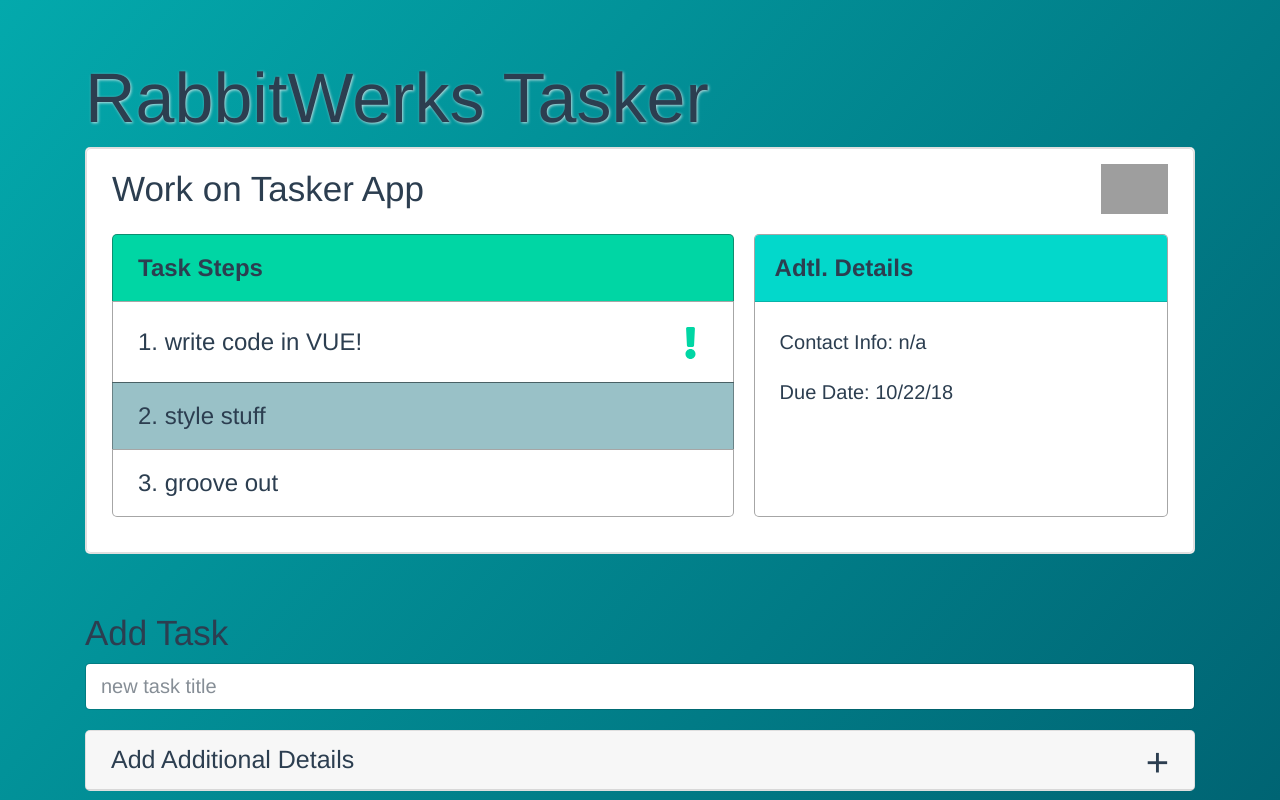
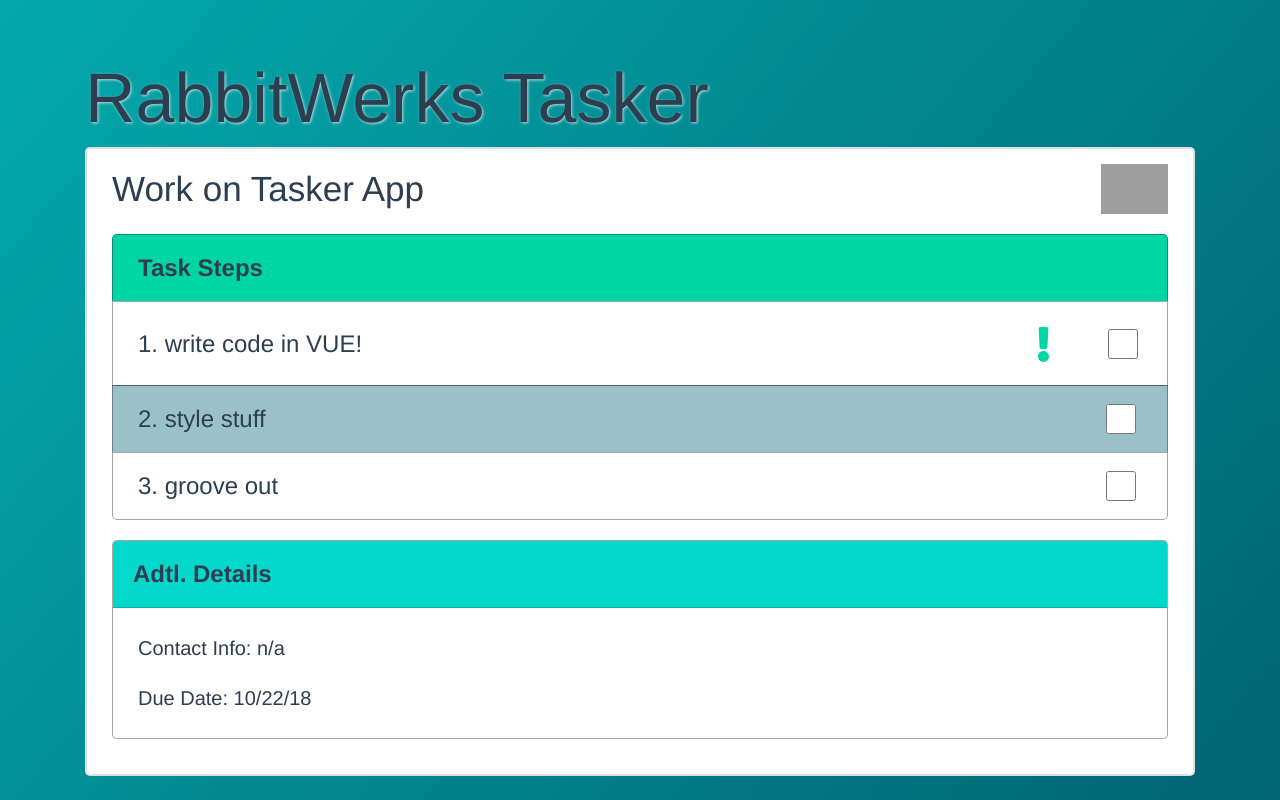
Before and after one commit to Sharpie360/tasker-app, a Vue app: page / in a window 1280 px wide. Shown: the top 800 px of the page. Built offline with nearby package versions, Linux system fonts and the light colour scheme; grey boxes are pictures that could not be loaded.

Commit message:
added - svg cmp, checkbox completed feature, updated - layout markup

```diff
--- a/src/components/TaskDetails.vue
+++ b/src/components/TaskDetails.vue
@@ -7,25 +7,26 @@
           v-for="(step, i) in steps"
           :key="step[i]"
           :class="{ 'step-optional': step.isOptionalStep }"
-          class="list-group-item step-flex" >
+          class="list-group-item">
+          <div class="step-flex">
             <div class="step-content">
               {{i + 1}}. {{ step.value }}
             </div>
             <!-- important icon -->
             <div
-            v-show="step.isImportantStep"
-            class="important-icon mt-2">
-            <svg
-              class="step-important-svg"
-              xmlns="http://www.w3.org/2000/svg"
-              viewBox="0 0 192 512">
-                <!-- Dynamic Styling of the ! icon fixed!!! vvvvv -->
-                <path
-                  class="important-svg-path"
-                  fill="currentColor"
-                  d="M176 432c0 44.112-35.888 80-80 80s-80-35.888-80-80 35.888-80 80-80 80 35.888 80 80zM25.26 25.199l13.6 272C39.499 309.972 50.041 320 62.83 320h66.34c12.789 0 23.331-10.028 23.97-22.801l13.6-272C167.425 11.49 156.496 0 142.77 0H49.23C35.504 0 24.575 11.49 25.26 25.199z">
-                </path>
-            </svg>
+              class="important-icon mt-2"
+              v-show="step.isImportantStep">
+              <app-important-svg
+                :important="step.isImportantStep"
+              ></app-important-svg>
+            </div>
+            <div class="complete-wrapper">
+              <input
+                type="checkbox"
+                class="complete-checkbox"
+                @click="toggleCompleted(i, _id)"
+                 >
+            </div>
           </div>
 
         </li>
@@ -43,28 +44,29 @@
 </template>
 
 <script>
+  import { eventBus } from '../main.js'
+
   import TaskList from './TaskList.vue'
+  import ImportantSVG from './svgs/ImportantSVG.vue'
   export default {
     data () {
       return {
 
       }
     },
-    computed: {
-      mediaQueries(){
-        return {
-          // 'details--mobile': this.$mq === 'mobile',
-          // 'details': !this.$mq === 'mobile',
-          // 'card-body--mobile': this.$mq === 'mobile',
-          // 'card-body': !this.mq === 'mobile'
-          // not quite finished! fix these!
-        }
+    methods: {
+      toggleCompleted(i, id) {
+        eventBus.$emit('toggleStepCompleted', {i, id})
       }
     },
     props: {
+      _id: Number,
       due: String,
       contact: String,
       steps: Array,
+    },
+    components: {
+      'app-important-svg': ImportantSVG
     }
   }
 </script>
@@ -73,7 +75,7 @@
 
 .details {
   display: grid;
-  grid-template-columns: 3fr 2fr;
+  grid-template-columns: 1fr;
   grid-gap: 20px;
   padding: 1rem 0;
 }
@@ -103,13 +105,19 @@ li {
 }
 .step-content {
   font-size: 1.2rem;
+  flex: 23
 }
-
-.step-important-svg {
-  height: 1.6rem;
+.important-icon {
+  flex: 2;
 }
-.important-svg-path {
-  fill: #00D6A4;
+.complete-wrapper {
+  flex: 1;
+  display: flex;
+  justify-content: center;
+}
+.complete-checkbox {
+  width: 1.5rem;
+  height: 1.5rem;
 }
 
 .addtl-details-title {
```
Lines whose indentation alone changed are shown as unchanged.
